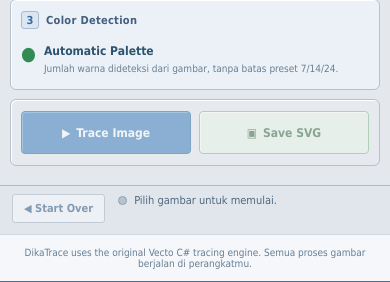
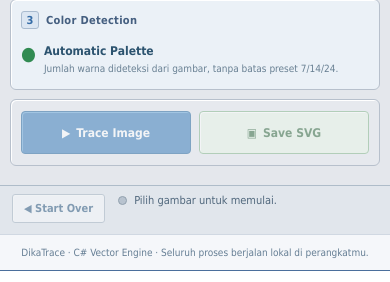
Before and after one commit to akidwush/Vectowasm, an ASP.NET Core app: page / in a window 390 px wide. Shown: the part 977-1259 px from the top of the page. Run offline with ASP.NET Core 8, Linux system fonts and the light colour scheme.

Commit message:
refine(ui): prefer upload-first on mobile and public DikaTrace-only branding

```diff
--- a/Vecto.Browser/Pages/Index.razor
+++ b/Vecto.Browser/Pages/Index.razor
@@ -24,7 +24,7 @@
     <span class="milestone @(svgUrl is not null ? "current" : "")"><b>4</b> Simpan SVG</span>
   </nav>
 
-  <div class="workspace">
+  <div class="workspace @(sourceBytes is null ? "is-empty" : "")">
     <section class="preview-pane" aria-label="Area pratinjau gambar">
       <div class="pane-heading">
         <div class="pane-title"><span class="pane-icon" aria-hidden="true">▧</span> Image Preview</div>
@@ -204,7 +204,7 @@
       <p>Output SVG FNV64: <code>@svgHash</code></p>
     </details>
   }
-  <footer class="page-footer">DikaTrace uses the original Vecto C# tracing engine. Semua proses gambar berjalan di perangkatmu.</footer>
+  <footer class="page-footer">DikaTrace · C# Vector Engine · Seluruh proses berjalan lokal di perangkatmu.</footer>
 </main>
 
 @code {
```
